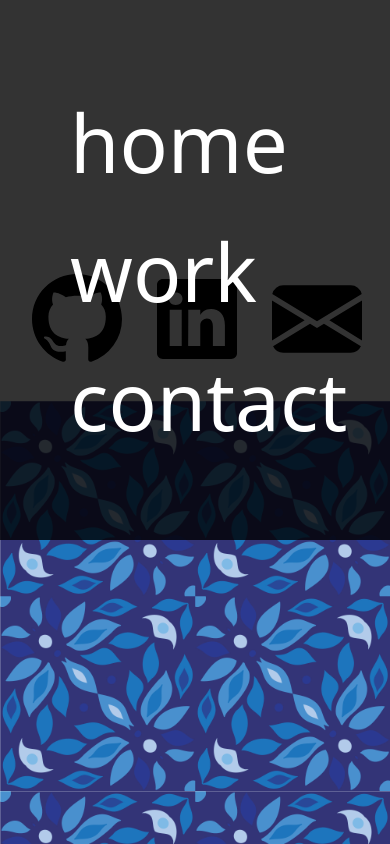
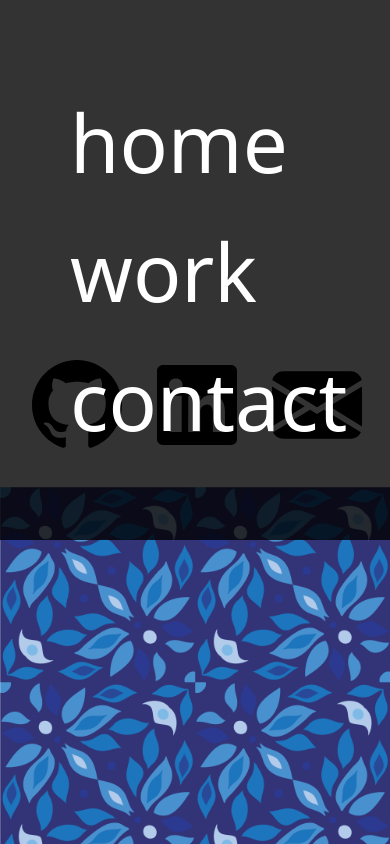
Before and after one commit to ellafreudenberger/Portfolio-Website, a React (Create React App) app in the folder my-portfolio/: page /contact in a window 390 px wide. Shown: the top 844 px of the page. Built offline with nearby package versions, Linux system fonts and the light colour scheme.

Commit message:
updated some styles

```diff
--- a/my-portfolio/src/index.css
+++ b/my-portfolio/src/index.css
@@ -297,7 +297,7 @@ body {
 
 .about-me .highlight:hover {
   background-image: linear-gradient(to right, rgb(255, 80, 80), pink, rgb(255, 153, 0), rgb(37, 99, 65), rgb(21, 181, 255), rgb(45, 2, 69), rgb(212, 83, 104)); /* Rainbow gradient */
-  background-size: 100% auto;
+  background-size: 120% auto;
   -webkit-background-clip: text; /* Apply gradient to text only */
   background-clip: text; /* Apply gradient to text only */
   color: transparent; /* Hide text color */
@@ -519,7 +519,7 @@ body {
   position: relative;
   align-items: center;
   justify-content: center;
-  margin-top: 69%;
+  margin-top: 91%;
 }
 }
 
--- a/my-portfolio/src/styling/nav.css
+++ b/my-portfolio/src/styling/nav.css
@@ -33,11 +33,12 @@ nav {
   }
 
   li a:hover {
-    background-image: linear-gradient(to right, rgb(165, 2, 2), rgb(235, 112, 81), rgb(255, 241, 146), rgb(51, 131, 83), rgb(5, 5, 112), rgb(63, 1, 98), rgb(213, 89, 109)); /* Rainbow gradient */
+    background-image: linear-gradient(to right, rgb(255, 80, 80), pink, rgb(255, 153, 0), rgb(37, 99, 65), rgb(57, 156, 201), rgb(45, 2, 69), rgb(212, 83, 104)); /* Rainbow gradient */
     background-size: 35% auto;
     -webkit-background-clip: text; /* Apply gradient to text only */
     background-clip: text; /* Apply gradient to text only */
     color: transparent; /* Hide text color */
+    text-shadow: 0 0 5px (255, 255, 255, 0.5);
   }
 
 
```
